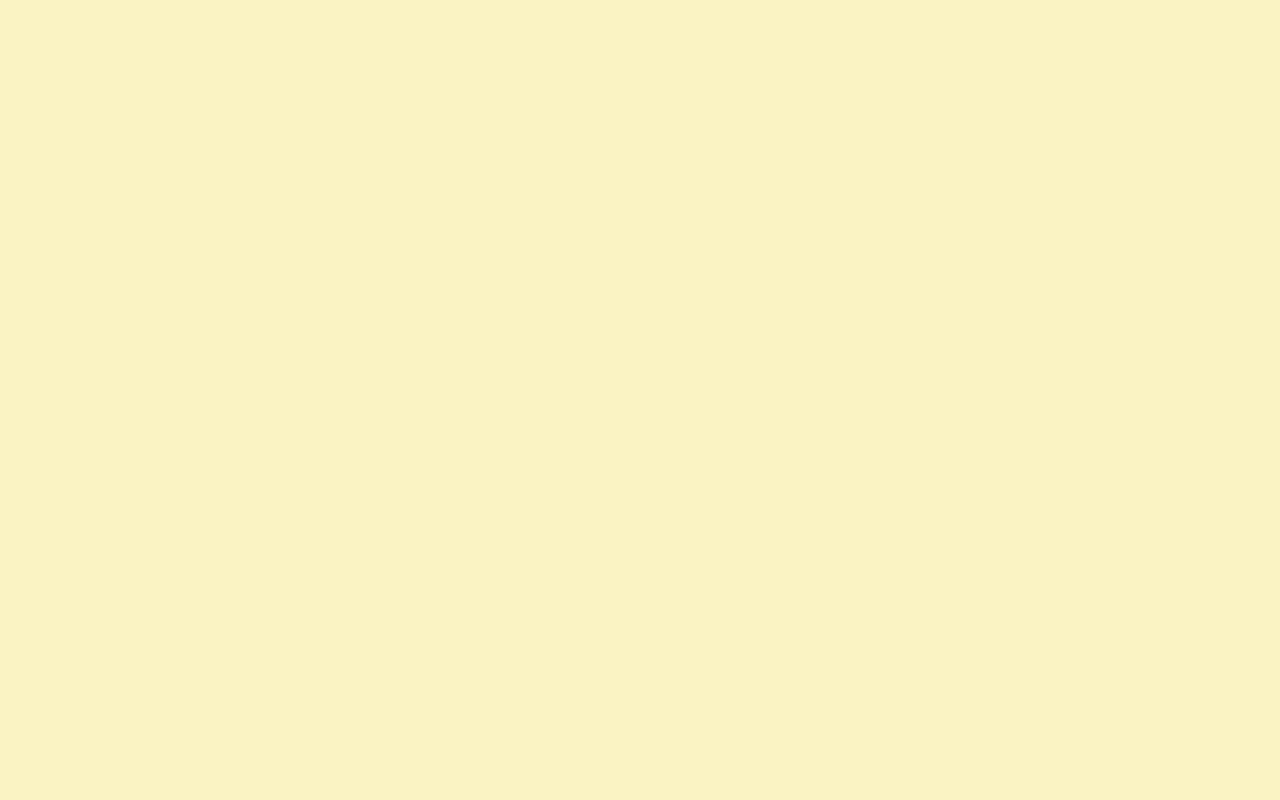
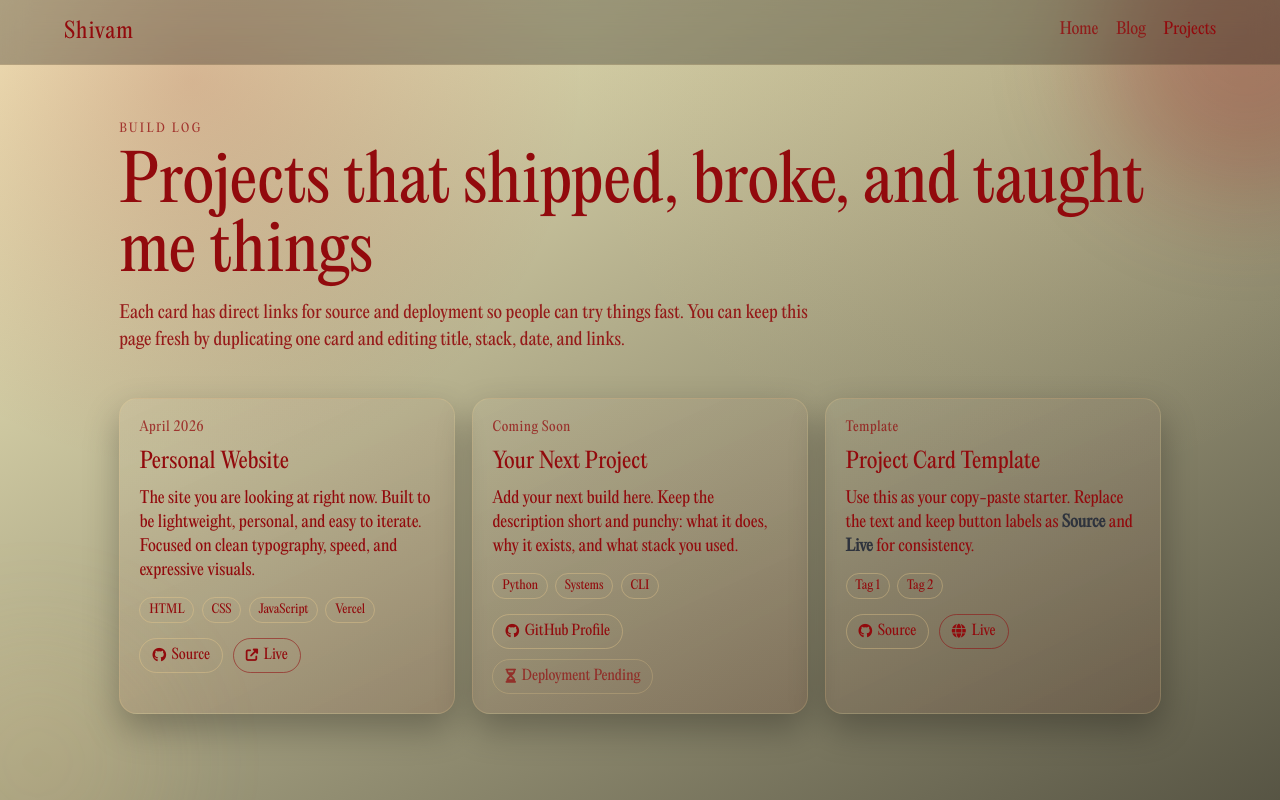
Before and after one commit to Dissent-ofc/personal-website, a website built with webpack: page projects.html in a window 1280 px wide. Built offline with nearby package versions, Linux system fonts and the light colour scheme.

Commit message:
Blog and project

```diff
--- a/blog.html
+++ b/blog.html
@@ -0,0 +1,83 @@
+<!DOCTYPE html>
+<html lang="en">
+<head>
+	<meta charset="UTF-8">
+	<meta name="viewport" content="width=device-width, initial-scale=1.0">
+	<title>Blog | Shivam (@Dissent-ofc)</title>
+	<link
+		rel="stylesheet"
+		href="https://cdnjs.cloudflare.com/ajax/libs/font-awesome/6.2.0/css/all.min.css"
+	>
+	<link rel="stylesheet" href="style/style.css">
+	<meta name="description" content="Notes, experiments, and technical breakdowns.">
+</head>
+<body class="showcase-page">
+	<div class="ambient-shape ambient-shape-one" aria-hidden="true"></div>
+	<div class="ambient-shape ambient-shape-three" aria-hidden="true"></div>
+
+	<header class="showcase-topbar">
+		<a href="/" class="brand-mark">Shivam</a>
+		<nav class="showcase-nav" aria-label="Primary navigation">
+			<a href="/">Home</a>
+			<a href="/blog" class="link active">Blog</a>
+			<a href="/projects" class="link">Projects</a>
+		</nav>
+	</header>
+
+	<main class="showcase-shell">
+		<section class="showcase-hero">
+			<p class="eyebrow">Field Notes</p>
+			<h1>Blog posts on systems, code, and curious failures</h1>
+			<p class="hero-copy">
+				I write occasionally when I learn something useful or break something interesting.
+				Every entry can include article links, GitHub references, and deployment links.
+			</p>
+		</section>
+
+		<section class="blog-timeline" aria-label="Blog entries">
+			<!-- Duplicate one entire .blog-entry block to publish a new post -->
+			<article class="blog-entry">
+				<p class="entry-date">April 20, 2026</p>
+				<h2>How I Designed This Portfolio to Stay Fast</h2>
+				<p>
+					A quick write-up on balancing aesthetics with performance. Covers typography,
+					image choices, and how small CSS decisions affect load time.
+				</p>
+				<div class="project-tags">
+					<span>Web Perf</span>
+					<span>Design</span>
+				</div>
+				<div class="project-actions">
+					<a class="project-link" href="#">
+						<i class="fa-solid fa-book-open"></i> Read Post
+					</a>
+					<a class="project-link is-live" href="https://github.com/Dissent-ofc/personal-website" target="_blank" rel="noopener noreferrer">
+						<i class="fa-brands fa-github"></i> Referenced Repo
+					</a>
+				</div>
+			</article>
+
+			<article class="blog-entry">
+				<p class="entry-date">Template</p>
+				<h2>Post Template: Replace Title and Links</h2>
+				<p>
+					Keep this card as a starter format for future posts. Replace date, title, summary,
+					and both links whenever you publish something new.
+				</p>
+				<div class="project-tags">
+					<span>Tag 1</span>
+					<span>Tag 2</span>
+				</div>
+				<div class="project-actions">
+					<a class="project-link" href="#">
+						<i class="fa-solid fa-pen"></i> Read Post
+					</a>
+					<a class="project-link is-live" href="#">
+						<i class="fa-solid fa-up-right-from-square"></i> Live Demo
+					</a>
+				</div>
+			</article>
+		</section>
+	</main>
+</body>
+</html>
--- a/projects.html
+++ b/projects.html
@@ -0,0 +1,103 @@
+<!DOCTYPE html>
+<html lang="en">
+<head>
+	<meta charset="UTF-8">
+	<meta name="viewport" content="width=device-width, initial-scale=1.0">
+	<title>Projects | Shivam (@Dissent-ofc)</title>
+	<link
+		rel="stylesheet"
+		href="https://cdnjs.cloudflare.com/ajax/libs/font-awesome/6.2.0/css/all.min.css"
+	>
+	<link rel="stylesheet" href="style/style.css">
+	<meta name="description" content="A curated list of projects with source code and live demos.">
+</head>
+<body class="showcase-page">
+	<div class="ambient-shape ambient-shape-one" aria-hidden="true"></div>
+	<div class="ambient-shape ambient-shape-two" aria-hidden="true"></div>
+
+	<header class="showcase-topbar">
+		<a href="/" class="brand-mark">Shivam</a>
+		<nav class="showcase-nav" aria-label="Primary navigation">
+			<a href="/">Home</a>
+			<a href="/blog" class="link">Blog</a>
+			<a href="/projects" class="link active">Projects</a>
+		</nav>
+	</header>
+
+	<main class="showcase-shell">
+		<section class="showcase-hero">
+			<p class="eyebrow">Build Log</p>
+			<h1>Projects that shipped, broke, and taught me things</h1>
+			<p class="hero-copy">
+				Each card has direct links for source and deployment so people can try things fast.
+				You can keep this page fresh by duplicating one card and editing title, stack, date, and links.
+			</p>
+		</section>
+
+		<section class="showcase-grid" aria-label="Projects list">
+			<!-- Duplicate one entire .project-card block to add a new project -->
+			<article class="project-card">
+				<p class="project-date">April 2026</p>
+				<h2>Personal Website</h2>
+				<p>
+					The site you are looking at right now. Built to be lightweight, personal, and easy to iterate.
+					Focused on clean typography, speed, and expressive visuals.
+				</p>
+				<div class="project-tags">
+					<span>HTML</span>
+					<span>CSS</span>
+					<span>JavaScript</span>
+					<span>Vercel</span>
+				</div>
+				<div class="project-actions">
+					<a class="project-link" href="https://github.com/Dissent-ofc/personal-website" target="_blank" rel="noopener noreferrer">
+						<i class="fa-brands fa-github"></i> Source
+					</a>
+					<a class="project-link is-live" href="https://dissent-ofc.vercel.app" target="_blank" rel="noopener noreferrer">
+						<i class="fa-solid fa-up-right-from-square"></i> Live
+					</a>
+				</div>
+			</article>
+
+			<article class="project-card">
+				<p class="project-date">Coming Soon</p>
+				<h2>Your Next Project</h2>
+				<p>
+					Add your next build here. Keep the description short and punchy: what it does,
+					why it exists, and what stack you used.
+				</p>
+				<div class="project-tags">
+					<span>Python</span>
+					<span>Systems</span>
+					<span>CLI</span>
+				</div>
+				<div class="project-actions">
+					<a class="project-link" href="https://github.com/Dissent-ofc" target="_blank" rel="noopener noreferrer">
+						<i class="fa-brands fa-github"></i> GitHub Profile
+					</a>
+					<span class="project-link muted-link">
+						<i class="fa-solid fa-hourglass-half"></i> Deployment Pending
+					</span>
+				</div>
+			</article>
+
+			<article class="project-card">
+				<p class="project-date">Template</p>
+				<h2>Project Card Template</h2>
+				<p>
+					Use this as your copy-paste starter. Replace the text and keep button labels as
+					<strong>Source</strong> and <strong>Live</strong> for consistency.
+				</p>
+				<div class="project-tags">
+					<span>Tag 1</span>
+					<span>Tag 2</span>
+				</div>
+				<div class="project-actions">
+					<a class="project-link" href="#"> <i class="fa-brands fa-github"></i> Source </a>
+					<a class="project-link is-live" href="#"> <i class="fa-solid fa-globe"></i> Live </a>
+				</div>
+			</article>
+		</section>
+	</main>
+</body>
+</html>
--- a/style/style.css
+++ b/style/style.css
@@ -247,3 +247,253 @@ a:hover::before {
 	padding-left: 1%;
 	height: 5vh;
 }
+
+/* Shared visual system for blog and projects pages */
+.showcase-page {
+    min-height: 100vh;
+    position: relative;
+    overflow-x: hidden;
+    background:
+        radial-gradient(circle at 15% 10%, rgba(146, 10, 13, 0.2), transparent 30%),
+        radial-gradient(circle at 80% 0%, rgba(243, 208, 144, 0.12), transparent 38%),
+        linear-gradient(150deg, var(--background-color), rgba(0, 0, 0, 0.65));
+}
+
+.ambient-shape {
+    position: fixed;
+    border-radius: 999px;
+    pointer-events: none;
+    filter: blur(55px);
+    z-index: 0;
+    opacity: 0.35;
+    animation: drift 16s ease-in-out infinite alternate;
+}
+
+.ambient-shape-one {
+    width: 300px;
+    height: 300px;
+    top: -110px;
+    right: -120px;
+    background: rgba(146, 10, 13, 0.8);
+}
+
+.ambient-shape-two {
+    width: 260px;
+    height: 260px;
+    bottom: -90px;
+    left: -90px;
+    background: rgba(243, 208, 144, 0.35);
+    animation-duration: 19s;
+}
+
+.ambient-shape-three {
+    width: 220px;
+    height: 220px;
+    bottom: 8%;
+    right: -70px;
+    background: rgba(146, 10, 13, 0.6);
+    animation-duration: 13s;
+}
+
+.showcase-topbar {
+    position: sticky;
+    top: 0;
+    z-index: 20;
+    padding: 1rem 5vw;
+    display: flex;
+    justify-content: space-between;
+    align-items: center;
+    backdrop-filter: blur(14px);
+    background: rgba(0, 0, 0, 0.28);
+    border-bottom: 1px solid rgba(243, 208, 144, 0.15);
+}
+
+.brand-mark {
+    color: var(--text-color);
+    text-decoration: none;
+    font-size: 1.35rem;
+    letter-spacing: 0.04em;
+}
+
+.showcase-nav {
+    display: flex;
+    gap: 1.1rem;
+}
+
+.showcase-nav a {
+    color: var(--text-color);
+    text-decoration: none;
+    opacity: 0.82;
+    transition: opacity 0.25s ease, color 0.25s ease;
+}
+
+.showcase-nav a:hover,
+.showcase-nav a.active {
+    color: var(--accent-color);
+    opacity: 1;
+}
+
+.showcase-shell {
+    position: relative;
+    z-index: 2;
+    max-width: 1080px;
+    margin: 0 auto;
+    padding: 3.5rem 1.2rem 4rem;
+}
+
+.showcase-hero {
+    margin-bottom: 2.8rem;
+    animation: rise-in 0.9s ease-out both;
+}
+
+.showcase-hero .eyebrow {
+    text-transform: uppercase;
+    letter-spacing: 0.2em;
+    font-size: 0.74rem;
+    opacity: 0.75;
+    margin-bottom: 0.6rem;
+}
+
+.showcase-hero h1 {
+    font-size: clamp(2rem, 5.5vw, 4rem);
+    line-height: 1.08;
+    margin-bottom: 0.8rem;
+}
+
+.hero-copy {
+    max-width: 70ch;
+    line-height: 1.55;
+    font-size: 1.08rem;
+    opacity: 0.9;
+}
+
+.showcase-grid {
+    display: grid;
+    grid-template-columns: repeat(auto-fit, minmax(270px, 1fr));
+    gap: 1.1rem;
+}
+
+.project-card,
+.blog-entry {
+    border: 1px solid rgba(243, 208, 144, 0.2);
+    background: linear-gradient(155deg, rgba(255, 255, 255, 0.04), rgba(146, 10, 13, 0.08));
+    border-radius: 18px;
+    padding: 1.2rem;
+    box-shadow: 0 15px 35px rgba(0, 0, 0, 0.28);
+    transition: transform 0.25s ease, box-shadow 0.25s ease, border-color 0.25s ease;
+}
+
+.project-card:hover,
+.blog-entry:hover {
+    transform: translateY(-5px);
+    box-shadow: 0 18px 40px rgba(146, 10, 13, 0.3);
+    border-color: rgba(243, 208, 144, 0.45);
+}
+
+.project-date,
+.entry-date {
+    font-size: 0.83rem;
+    letter-spacing: 0.04em;
+    opacity: 0.75;
+    margin-bottom: 0.5rem;
+}
+
+.project-card h2,
+.blog-entry h2 {
+    font-size: 1.35rem;
+    margin-bottom: 0.5rem;
+}
+
+.project-card p,
+.blog-entry p {
+    line-height: 1.5;
+}
+
+.project-tags {
+    display: flex;
+    gap: 0.45rem;
+    flex-wrap: wrap;
+    margin: 0.9rem 0;
+}
+
+.project-tags span {
+    border: 1px solid rgba(243, 208, 144, 0.35);
+    border-radius: 999px;
+    font-size: 0.75rem;
+    padding: 0.2rem 0.55rem;
+}
+
+.project-actions {
+    display: flex;
+    gap: 0.6rem;
+    flex-wrap: wrap;
+    margin-top: 0.8rem;
+}
+
+.project-link {
+    display: inline-flex;
+    align-items: center;
+    gap: 0.35rem;
+    color: var(--text-color);
+    text-decoration: none;
+    border: 1px solid rgba(243, 208, 144, 0.35);
+    border-radius: 999px;
+    padding: 0.38rem 0.75rem;
+    font-size: 0.88rem;
+    transition: background 0.25s ease, border-color 0.25s ease, color 0.25s ease;
+}
+
+.project-link:hover {
+    border-color: var(--accent-color);
+    background: rgba(146, 10, 13, 0.2);
+    color: var(--text-color);
+}
+
+.project-link.is-live {
+    border-color: rgba(146, 10, 13, 0.55);
+}
+
+.muted-link {
+    opacity: 0.7;
+}
+
+.blog-timeline {
+    display: grid;
+    gap: 1rem;
+    max-width: 860px;
+}
+
+@keyframes rise-in {
+    from {
+        transform: translateY(18px);
+        opacity: 0;
+    }
+    to {
+        transform: translateY(0);
+        opacity: 1;
+    }
+}
+
+@keyframes drift {
+    from {
+        transform: translate3d(0, 0, 0);
+    }
+    to {
+        transform: translate3d(-18px, 20px, 0) scale(1.05);
+    }
+}
+
+@media screen and (max-width: 768px) {
+    .showcase-topbar {
+        padding: 0.85rem 1rem;
+    }
+
+    .showcase-shell {
+        padding-top: 2rem;
+    }
+
+    .showcase-nav {
+        gap: 0.75rem;
+        font-size: 0.95rem;
+    }
+}
```
